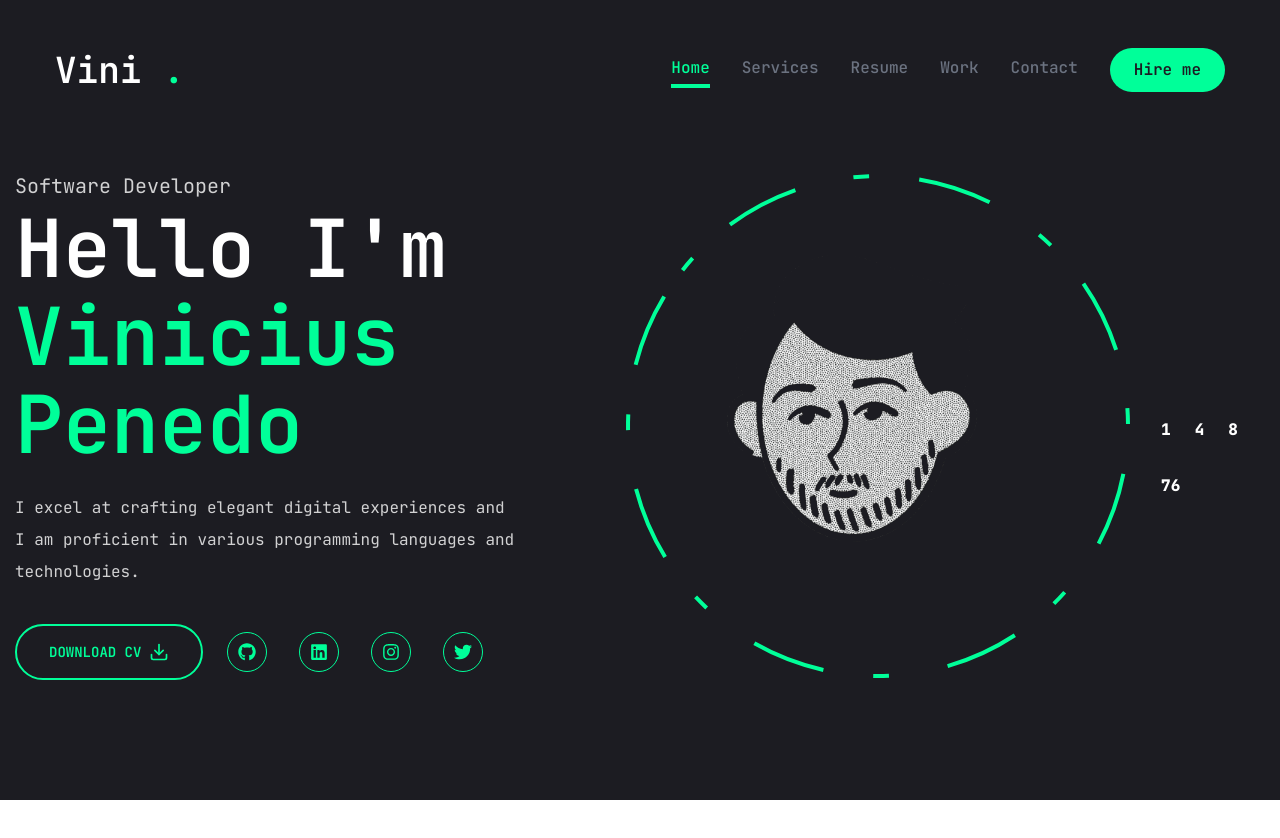
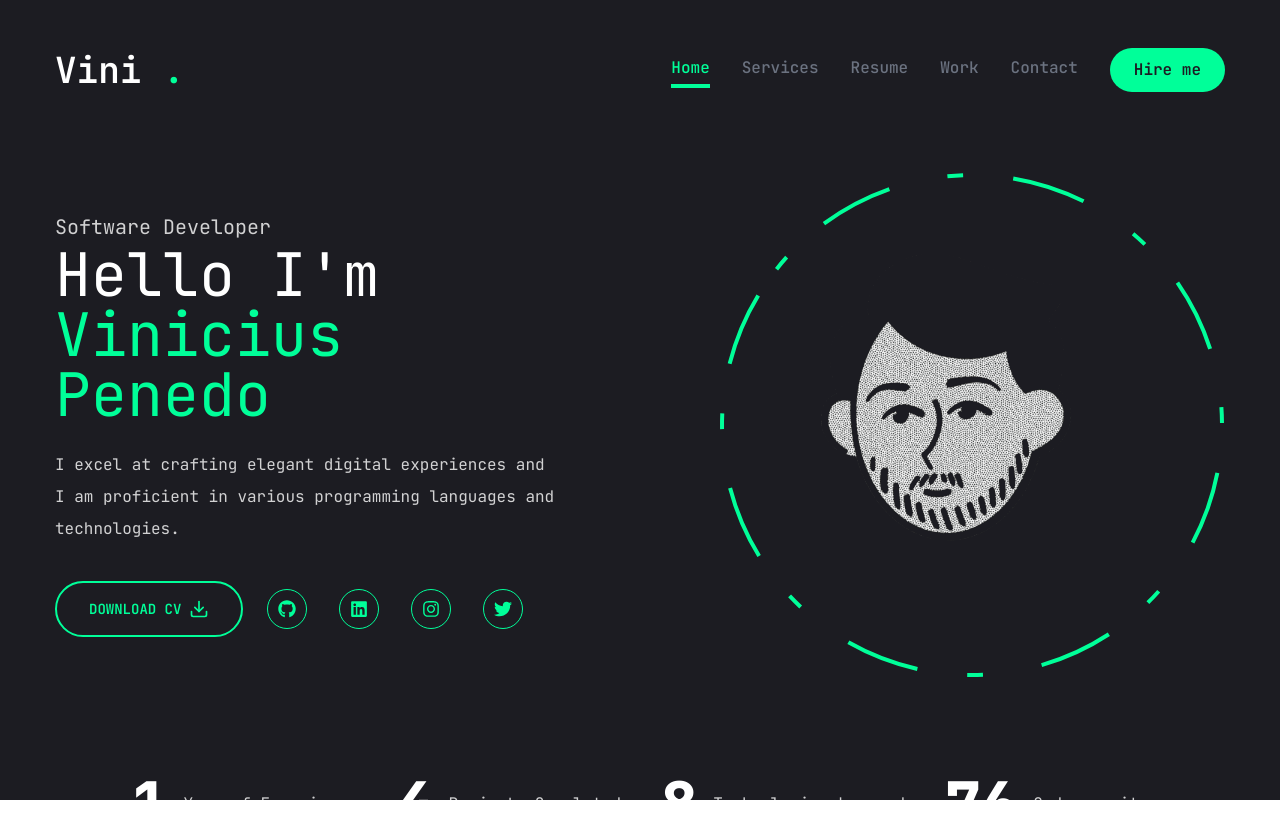
Before and after one commit to Penedov/portfolio_vini, a Next.js app: page / in a window 1280 px wide. Shown: the top 838 px of the page. Before the commit the page ends 800 px from the top, so only its background shows below. Built offline with nearby package versions, Linux system fonts and the light colour scheme.

Commit message:
Finalizado a home, indo para Service

```diff
--- a/app/page.jsx
+++ b/app/page.jsx
@@ -1,22 +1,22 @@
-import {Button} from "@/components/ui/button";
-import {FiDownload} from "react-icons/fi";
+import { Button } from "@/components/ui/button";
+import { FiDownload } from "react-icons/fi";
 
-{/*componetes*/}
+// Componentes
 import Socials from "@/components/Socials";
 import Photo from "@/components/Photo";
 import Stats from "@/components/Stats";
 
-const home = () => {
+const Home = () => {
     return (
-        <section className="h-full flex items-center">
+        <section className="h-full flex flex-col items-center"> {/* Alterado para flex-col para que o conteúdo se organize em coluna */}
             <div className="container mx-auto h-full flex flex-col xl:flex-row items-center justify-between xl:pt-8 xl:pb-24">
                 {/* Texto e Botão */}
                 <div className="text-center xl:text-left order-2 xl:order-none">
                     <span className="text-xl text-white/80">Software Developer</span>
-                    <h1 className="h1 mb-6">
+                    <h1 className="text-5xl xl:text-6xl mb-6">
                         Hello I'm
-                        <br/>
-                        <span className="text-accent">Vinicius<br/>Penedo</span>
+                        <br />
+                        <span className="text-accent">Vinicius<br />Penedo</span>
                     </h1>
                     <p className="max-w-[500px] mb-9 text-white/80">
                         I excel at crafting elegant digital experiences and I am proficient in various
@@ -27,7 +27,7 @@ const home = () => {
                     <div className="flex flex-col xl:flex-row items-center gap-6">
                         <Button variant="outline" size="lg" className="uppercase flex items-center gap-2 border-2 border-accent text-accent hover:bg-accent hover:text-primary">
                             <span>Download CV</span>
-                            <FiDownload className="text-xl"/>
+                            <FiDownload className="text-xl" />
                         </Button>
 
                         {/* Ícones Sociais */}
@@ -42,12 +42,14 @@ const home = () => {
 
                 {/* Imagem */}
                 <div className="order-1 xl:order-none mb-8 xl:mb-0">
-                    <Photo/>
+                    <Photo />
                 </div>
             </div>
+
+            {/* Stats abaixo do conteúdo principal */}
             <Stats />
         </section>
     );
 };
 
-export default home;
+export default Home;
--- a/components/Stats.jsx
+++ b/components/Stats.jsx
@@ -1,42 +1,29 @@
-"use client"
+"use client";
 import CountUp from "react-countup";
 
-const stats =[
-    {
-        num: 1,
-        text: "Year of Experience",
-    },
-    {
-        num: 4,
-        text: "Projects Completed",
-    },
-    {
-        num: 8,
-        text: "Technologies Learned",
-    },
-    {
-        num: 77,
-        text: "Code commits",
-    },
+const stats = [
+    { num: 1, text: "Year of Experience" },
+    { num: 4, text: "Projects Completed" },
+    { num: 8, text: "Technologies Learned" },
+    { num: 77, text: "Code commits" },
 ];
 
 const Stats = () => {
     return (
-        <section>
+        <section className="pt-12 pb-12 xl:pt-0 xl:pb-0">
             <div className="container mx-auto">
-                <div className="flex flex-wrap gap-6 max-w-[80vw] mx-auto xl:max-w-none">
-                    {stats.map((item, index) => {
-                        return (
-                            <div key={index}>
-                                <CountUp
+                <div className="flex flex-wrap justify-center gap-10 mx-auto xl:max-w-none">
+                    {stats.map((item, index) => (
+                        <div className="flex gap-4 items-center justify-center xl:justify-start min-w-[150px]" key={index}>
+                            <CountUp
                                 end={item.num}
                                 duration={5}
                                 delay={2}
-                                className="text-4x1 xl:text6x1 font-extrabold"/>
-                            </div>
-                        )
-                    })}
-
+                                className="text-4xl xl:text-6xl font-extrabold"
+                            />
+                            <p className="max-w-[200px] leading-snug text-white/80">{item.text}</p>
+                        </div>
+                    ))}
                 </div>
             </div>
         </section>
--- a/package.json
+++ b/package.json
@@ -22,6 +22,7 @@
     "lucide-react": "^0.468.0",
     "next": "15.1.0",
     "react": "^19.0.0",
+    "react-countup": "^6.5.3",
     "react-dom": "^19.0.0",
     "react-icons": "^5.4.0",
     "tailwind-merge": "^2.5.5",
```
Also changed, not shown: 1 other file (tests, documents, lock files or other folders).
